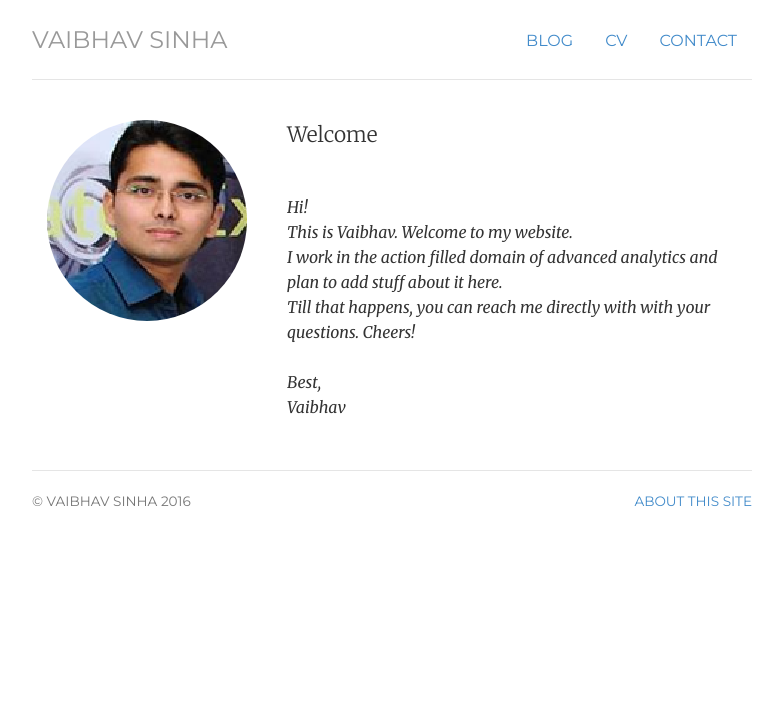
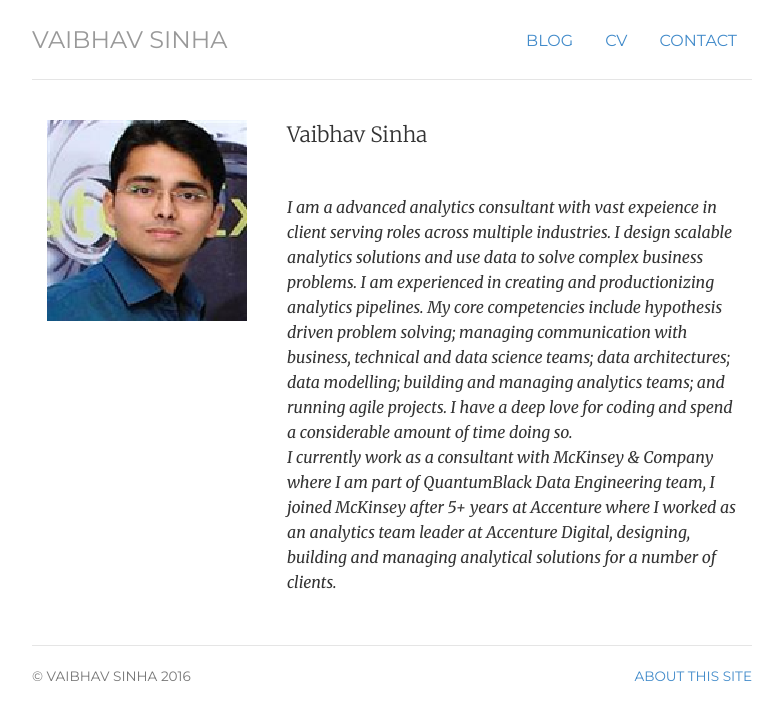
Before and after one commit to sinhav/sinhav.github.io, a Jekyll site: the page built from index.html, in a window 1280 px wide. Shown: the top 720 px of the page, without its empty margins (248-1031 px from the left). Built offline with Jekyll 4.4.1, drawn with Linux system fonts in a browser that asks for light colours.

Commit message:
Update index.html
update intro

```diff
--- a/index.html
+++ b/index.html
@@ -9,19 +9,14 @@ description: Vaibhav Sinha
 <!-- <div class="jumbotron"> -->
 <div class="row marketing">
 	<div class="col-sm-4">
-	<img class="img-circle avatar" alt="Vaibhav Sinha" src="img/vsinha.png">
+	<img class="img-square avatar" alt="Vaibhav Sinha" src="img/vsinha.png">
 	</div>
 	<div itemscope itemtype="http://data-vocabulary.org/Person" class="col-sm-8">
-	<p class="lead">Welcome</p>
+	<p class="lead">Vaibhav Sinha</p>
 	<P>
 	<i>
-	<br> Hi!
-	<br>This is Vaibhav. Welcome to my website.
-	<br>I work in the action filled domain of advanced analytics and plan to add stuff about it here.
-	<br>Till that happens, you can reach me directly with with your questions. Cheers!
-	<br>
-	<br>Best,
-	<br>Vaibhav
+	<br>I am a advanced analytics consultant with vast expeience in client serving roles across multiple industries. I design scalable analytics solutions and use data to solve complex business problems. I am experienced in creating and productionizing analytics pipelines. My core competencies include hypothesis driven problem solving; managing communication with business, technical and data science teams; data architectures; data modelling; building and managing analytics teams; and running agile projects. I have a deep love for coding and spend a considerable amount of time doing so.
+	<br>I currently work as a consultant with McKinsey & Company where I am part of QuantumBlack Data Engineering team, I joined McKinsey after 5+ years at Accenture where I worked as an analytics team leader at Accenture Digital, designing, building and managing analytical solutions for a number of clients.
 	</i>
 	</P>
 	</div>
```
